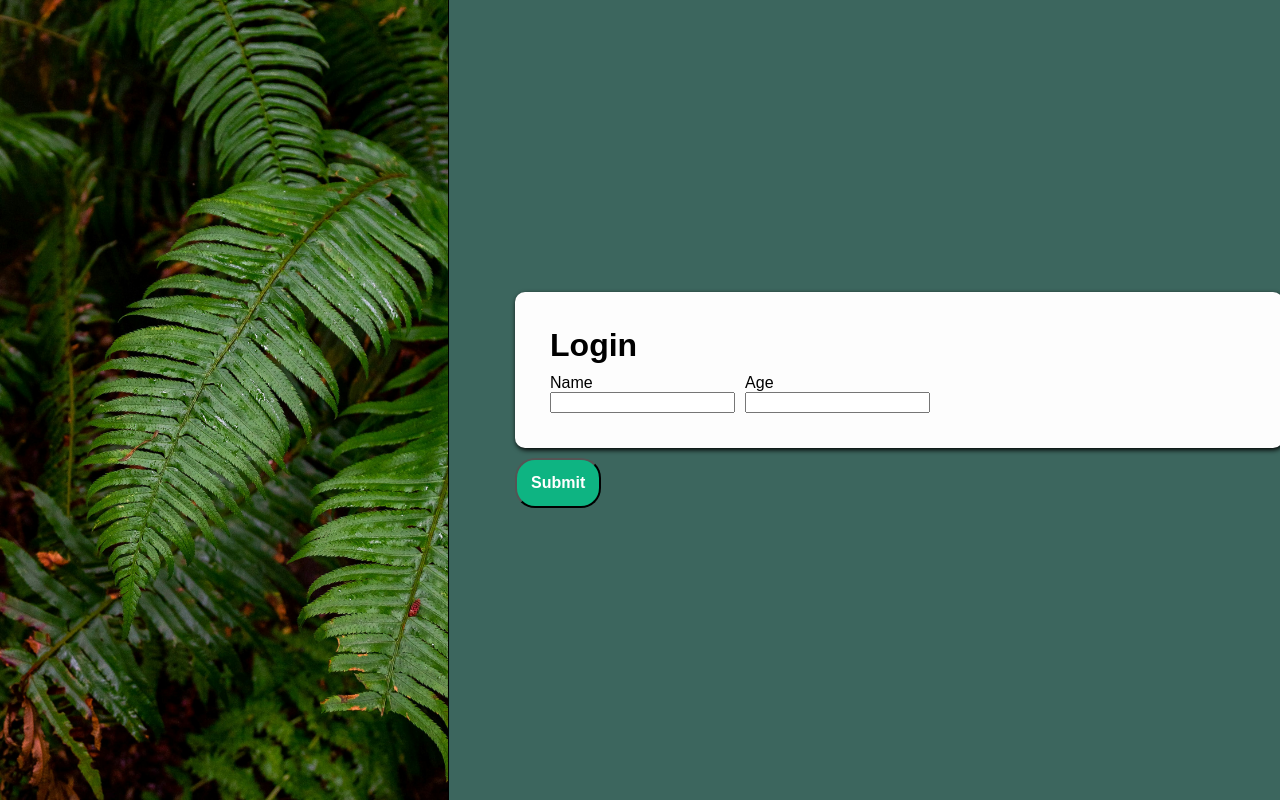
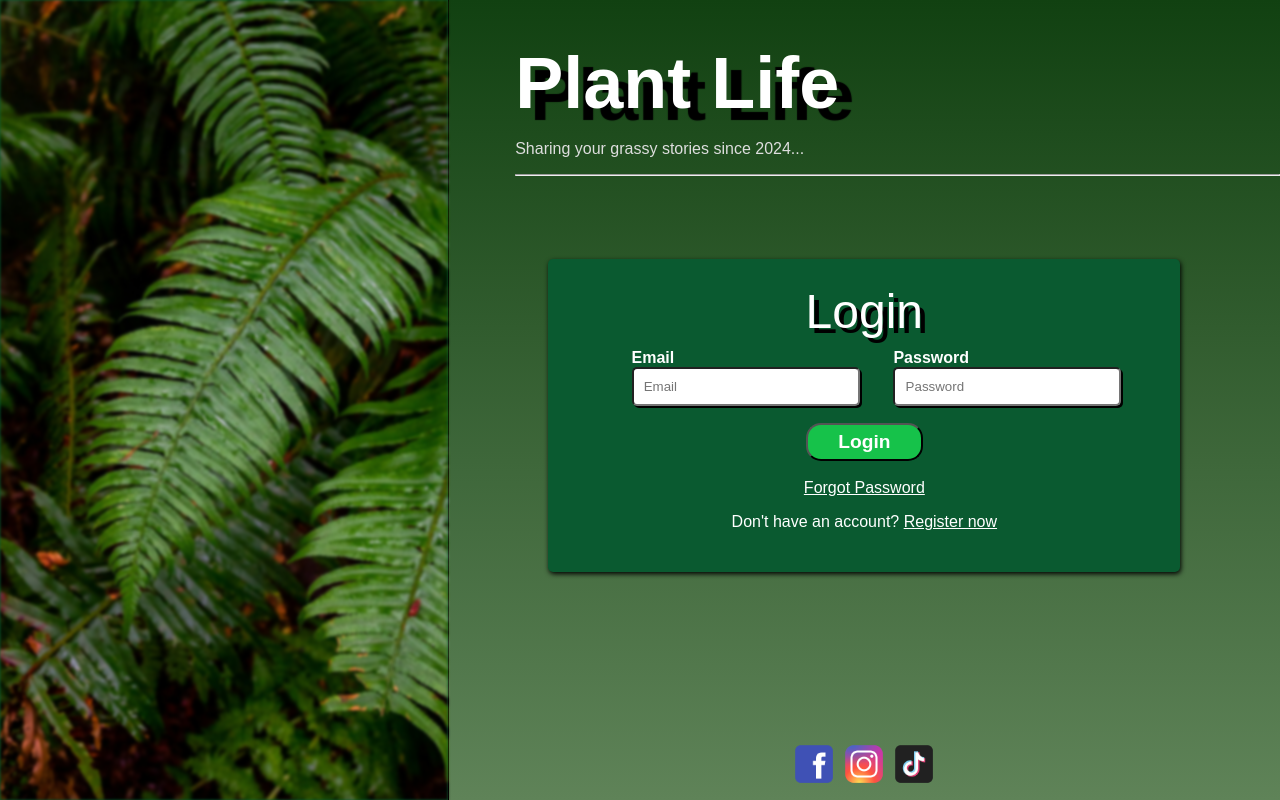
Before and after one commit to J-McKibbin/plant_life_login, a plain HTML site: page index.html in a window 1280 px wide. Drawn offline with Linux system fonts and the light colour scheme.

Commit message:
Updated login page styling
Refined the background blur on the plant img to move user focus on login form and increased text shadow on the website title to improve readability. Redesigned form UI by centering the elements. Added social media icons at the bottom of the page.

```diff
--- a/index.html
+++ b/index.html
@@ -10,25 +10,44 @@
     <main>
         <div id="content_left">
             <!-- <h1>Welcome</h1> -->
+             <div>
+                <!-- <h1>PlantLife</h1> -->
+             </div>
         </div>
         <div id="content_right">
+            <div id="title_right">
+                <h1 id="website_title">Plant Life</h1>
+                <span style="color:rgb(222, 222, 222)"><p>Sharing your grassy stories since 2024...</p></span>
+                <hr>
+            </div>
             <div id="login_container">
                 <form id="login_form">
-                    <div><h1>Login</h1></div>
+                    <h1 id="login_title">Login</h1>
                     <div class="row">
                         <div class="field">
-                            <label>Name</label>
-                            <input type="text">
+                            <label for="email_input">Email</label>
+                            <input id="email_input" class="login_input" placeholder="Email" type="email" required>
                         </div>
                         <div class="field">
-                            <label>Age</label>
-                            <input type="number">
+                            <label for="password_input">Password</label>
+                            <input id="password_input" class="login_input" placeholder="Password" type="password" required>
                         </div>
                     </div>
+                    <div id="login_form_bottom_section">
+                        <button type="submit" id="btn_submit">Login</button>
+                        <br>
+                        <br>
+                        <span style="color: white;"><a href="">Forgot Password</a></p></span>
+                        <span style="color: white;"><p>Don't have an account? <a href="">Register now</a></p></span>
+                    </div>
                 </form>
-                <button id="btn_submit">Submit</button>
+
             </div>
-
+            <div id="footer">
+                <img class="contact_icon" src="assets/facebook-icon.png">
+                <img class="contact_icon" src="assets/instagram-icon.png">
+                <img class="contact_icon" src="assets/tiktok-icon.png">
+            </div>
         </div>
     </main>
 </body>
--- a/styles.css
+++ b/styles.css
@@ -3,6 +3,7 @@ html, body{
     height:100%;
     overflow: hidden;
     font-family: Arial, Helvetica, sans-serif;
+    background-color:rgb(10 90 48);
 }
 
 main{
@@ -16,60 +17,132 @@ main{
     width:35%;
     height:100%;
     background-size: cover;
+    filter:blur(1.5px);
 }
 
 #content_right{
-    background-color:rgb(60, 102, 94);
+    /* background-color:rgb(60, 102, 94); */
+    background-image: linear-gradient(rgb(17, 65, 17), rgb(95, 131, 88));
     width:65%;
     height:100%;
     box-shadow: 2px 2px black;
-    border-left: solid 1px black;
-    display:flex;
+    border-left: solid 0.2px black;
+    /* display:flex; */
     align-items: center;
     justify-content: center;
 }
 
-#login_form{
-    background-color: rgb(253, 253, 253);
-    padding:5%;
-    box-shadow: 1px 2px 5px black;
-    width:100%;
-    align-items: flex-start;
+#website_title{
+    font-size:4.5em;
+    font-weight:bolder;
+    text-shadow: 15px 12px 1px black;
+    margin:0;
 }
 
-#login_form, h1{
-    margin:0;
-    margin-bottom:10px;
-    border-radius: 10px;
+#login_container{
+    height:60%;
+}
+
+#login_form{
+    background-color: rgb(10 90 48);
+    box-shadow: 1px 2px 5px black;
+    width:70%;
+    align-items: flex-start;
+    color:white;
+    margin:auto;
+    padding:3%;
+    border-radius: 5px;
 }
 
 .row{
     display: flex;
     flex-direction: row;
-    /* justify-content: center; */
+    justify-content: space-evenly;
 }
 
 .field{
     display:flex;
     flex-direction: column;
-    margin-right: 10px;
+    width:35%;
 }
 
-#login_container{
+
+
+#login_title{
+    font-weight:lighter;
+    margin-bottom:20px;
+    font-size:3em;
+    text-shadow: 5px 5px black;
+    margin:0;
+    margin-bottom:10px;
+    border-radius: 10px;
+    text-align: center;
+}
+
+#login_container label{
+    font-weight:bold;
+}
+
+.login_input{
+    padding:5%;
     width:100%;
-    padding:8%
+    border-radius: 5px;
+    box-shadow: 2px 2px black;
+}
+
+#login_form_bottom_section{
+    text-align: center;
 }
 
 #btn_submit{
-    padding:2%;
-    background-color: rgb(14, 180, 130);
+    padding:1%;
+    background-color: rgb(22, 194, 74);
     color:white;
-    border-radius: 20px;
+    border-radius: 15px;
     font-weight: bold;
-    font-size:1em;
+    font-size:1.2em;
+    margin-top:3%;
+    width:20%;
+    transition: 0.3s;
 }
 
 #btn_submit:hover{
-    background-color: rgb(78, 110, 56);
-    color:rgb(0, 0, 0);
+    background-color: rgb(43, 129, 36);
+    color:rgb(44, 44, 44);
+    cursor:pointer;
 }
+
+#title_right{
+    padding-left:8%;
+    padding-top:5%;
+    color:white;
+    margin-bottom:10%;
+}
+
+
+#footer{
+    display:flex;
+    align-items: end;
+    justify-content: center;
+}
+
+.contact_icon{
+    width:50px;
+    height:50px;
+}
+
+.contact_icon:hover{
+    cursor:pointer;
+}
+
+a{
+    color:white;
+    transition: 0.3s;
+}
+
+a:hover{
+    color:rgb(0, 42, 139);
+}
+@media screen and (max-width:600px) {
+
+}
```
Also changed, not shown: assets/facebook-icon.png (added), assets/instagram-icon.png (added), assets/tiktok-icon.png (added).
